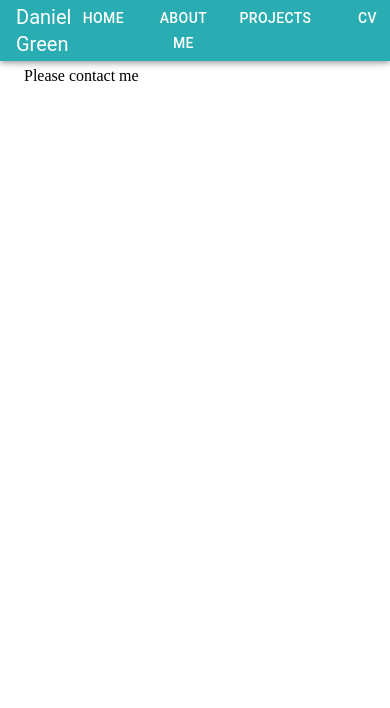
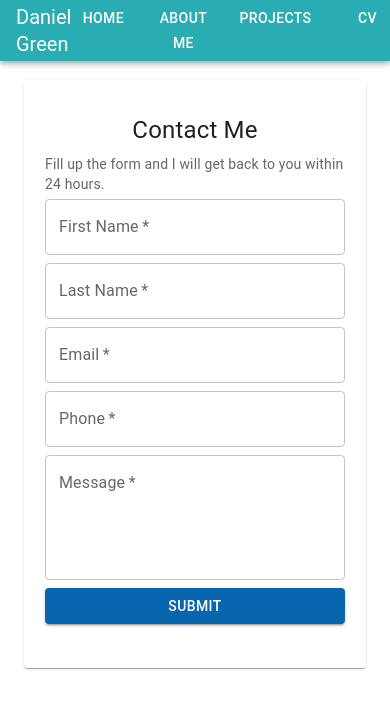
Before and after one commit to Greenie115/react-protfolio-v2, a React (Vite) app: page /contactMe in a window 390 px wide. Shown: the top 708 px of the page. Built offline with nearby package versions, Linux system fonts and the light colour scheme.

Commit message:
responsive contact me form added

```diff
--- a/src/components/pages/contactMe.jsx
+++ b/src/components/pages/contactMe.jsx
@@ -1,10 +1,48 @@
 import React from "react";
+import { Grid, TextField, Button, Card, CardContent, Typography, Box } from '@mui/material'
 
-function ContactMe(){
-    return(
+function ContactMe() {
+    return (
         <>
-        <h2>Contact Me</h2>
-        <p>Please contact me</p>
+        <Box sx={{
+            mt: 10
+        }}>
+            <Grid>
+                <Card style={{ maxWidth: 450, padding: "20px 5px", margin: "0 auto" }}>
+                    <CardContent>
+                        <Typography gutterBottom variant="h4" sx={{ textAlign: "center"}}>
+                            Contact Me
+                        </Typography>
+                        <Typography variant="body2" color="textSecondary" component="p" gutterBottom>
+                            Fill up the form and I will get back to you within 24 hours.
+                        </Typography>
+                        <form>
+                            <Grid container spacing={1}>
+                                <Grid xs={12} sm={6} item>
+                                    <TextField placeholder="Enter first name" label="First Name" variant="outlined" fullWidth required />
+                                </Grid>
+                                <Grid xs={12} sm={6} item>
+                                    <TextField placeholder="Enter last name" label="Last Name" variant="outlined" fullWidth required />
+                                </Grid>
+                                <Grid item xs={12}>
+                                    <TextField type="email" placeholder="Enter email" label="Email" variant="outlined" fullWidth required />
+                                </Grid>
+                                <Grid item xs={12}>
+                                    <TextField type="number" placeholder="Enter phone number" label="Phone" variant="outlined" fullWidth required />
+                                </Grid>
+                                <Grid item xs={12}>
+                                    <TextField label="Message" multiline rows={4} placeholder="Type your message here" variant="outlined" fullWidth required />
+                                </Grid>
+                                <Grid item xs={12}>
+                                    <Button type="submit" variant="contained" color="primary" fullWidth>Submit</Button>
+                                </Grid>
+
+                            </Grid>
+                        </form>
+                    </CardContent>
+                </Card>
+            </Grid>
+            </Box>
         </>
     )
 }
--- a/src/components/pages/cv.jsx
+++ b/src/components/pages/cv.jsx
@@ -27,6 +27,7 @@ function CV() {
                     }} href="Daniel Green Business Development CV.pdf"
                         target="_blank"
                         download="Daniel Green Business Development CV.pdf"
+                        fullWidth
                     >Download</Button>
                 </Paper>
             </Box>
--- a/src/components/pages/projects.jsx
+++ b/src/components/pages/projects.jsx
@@ -81,7 +81,9 @@ function Projects() {
                             m: 2,
                             p: 2,
                             display: "flex",
-                            flexDirection: "column"
+                            flexDirection: "column",
+                            justifyContent: "center",
+                            alignItems: "center"
                         }}>
                             <Typography variant="h5" sx={{
                                 m: 2
@@ -97,7 +99,7 @@ function Projects() {
                                 m: 2,
                                 p:5
                             }}/>
-                            <Button variant="contained"
+                            <Button variant="contained" fullWidth
                                 href={project.URL}
                                 sx={{
                                 m: 2,
```
